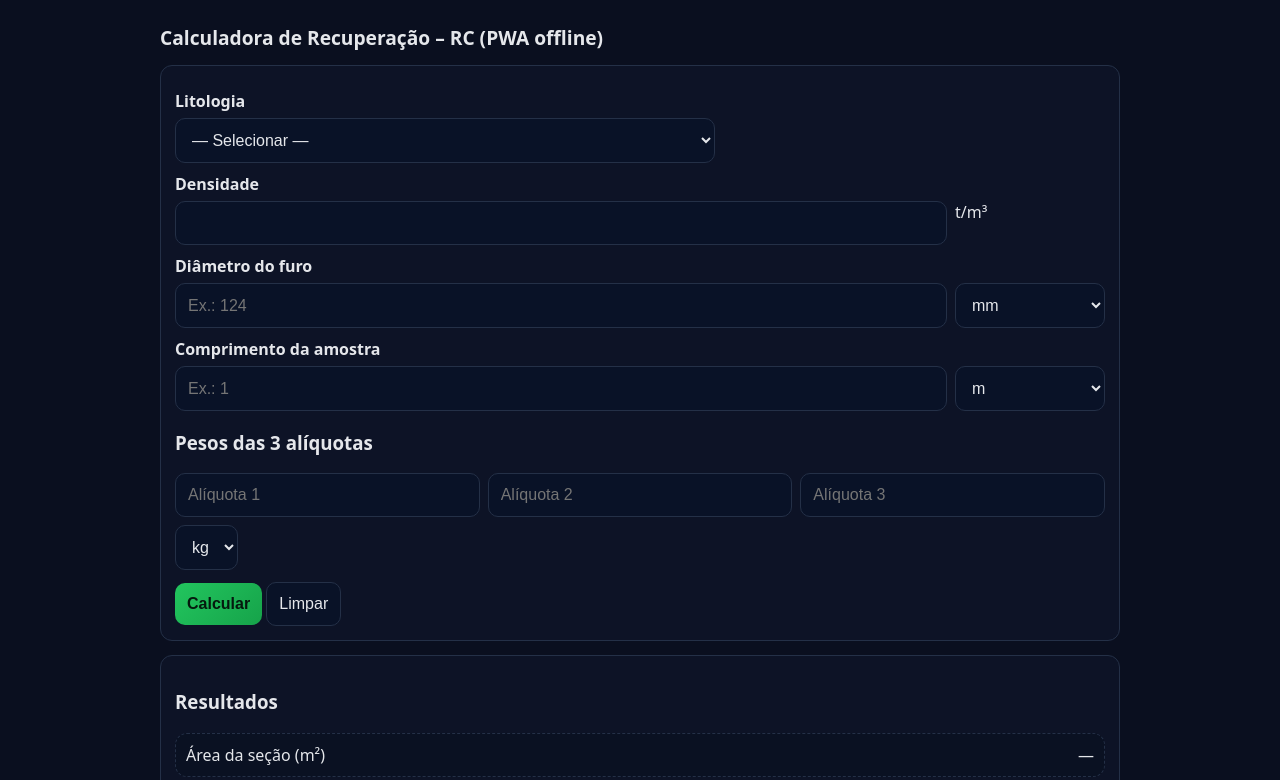
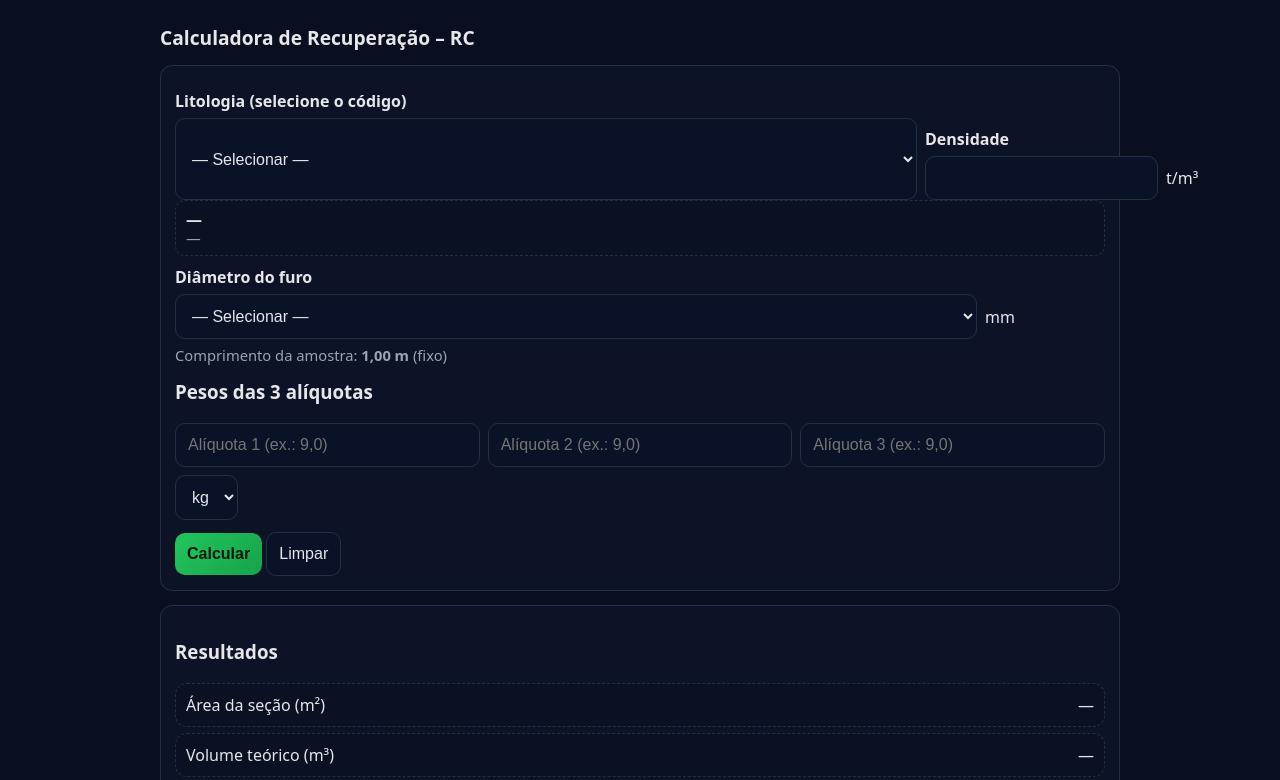
Before and after one commit to fabio4815/rc---pwa, a plain HTML site: page index.html in a window 1280 px wide. Both pictures are taken after a click on the button "Limpar". Shown: the top 780 px of the page. Drawn offline with Linux system fonts and the light colour scheme.

Commit message:
Add files via upload

```diff
--- a/index.html
+++ b/index.html
@@ -3,79 +3,90 @@
 <head>
 <meta charset="UTF-8" />
 <meta name="viewport" content="width=device-width, initial-scale=1" />
-<title>Calculadora RC – PWA</title>
-<link rel="manifest" href="manifest.webmanifest">
-<meta name="theme-color" content="#0a0f1f">
-<meta name="apple-mobile-web-app-capable" content="yes">
-<meta name="apple-mobile-web-app-status-bar-style" content="black">
-<link rel="apple-touch-icon" href="icons/icon-192.png">
+<title>Calculadora RC – Atualizada</title>
 <style>
-  body{margin:0;background:#0a0f1f;color:#e5e7eb;font-family:system-ui,-apple-system,Segoe UI,Roboto,Arial}
+  :root{--bg:#0a0f1f;--card:#0d1326;--ink:#e5e7eb;--muted:#9aa4b2;--line:#243047;--acc:#22c55e}
+  body{margin:0;background:var(--bg);color:var(--ink);font-family:system-ui,-apple-system,Segoe UI,Roboto,Arial}
   .wrap{max-width:960px;margin:0 auto;padding:16px}
   h1{font-size:1.2rem;margin:8px 0 14px}
-  .card{background:#0d1326;border:1px solid #243047;border-radius:12px;padding:14px;margin-bottom:14px}
+  .card{background:var(--card);border:1px solid var(--line);border-radius:12px;padding:14px;margin-bottom:14px}
   label{display:block;font-weight:600;margin:10px 0 6px}
-  .row{display:grid;grid-template-columns:1fr 150px;gap:8px}
-  input,select,button{padding:12px;border-radius:10px;border:1px solid #243047;background:#091227;color:#e5e7eb;font-size:1rem}
-  button.primary{background:linear-gradient(135deg,#22c55e,#16a34a);border:none;color:#05190e;font-weight:800}
-  .grid{display:grid;grid-template-columns:1fr 1fr;gap:10px}
-  @media (max-width:800px){.grid{grid-template-columns:1fr} .row{grid-template-columns:1fr 130px}}
-  .item{display:flex;justify-content:space-between;align-items:baseline;border:1px dashed #243047;border-radius:12px;padding:10px;background:#0a1122;margin-top:6px}
-  .big{font-size:1.7rem;color:#22c55e;font-weight:900}
+  .row{display:grid;grid-template-columns:1fr 180px;gap:8px}
+  input,select,button{padding:12px;border-radius:10px;border:1px solid var(--line);background:#091227;color:var(--ink);font-size:1rem}
+  button.primary{background:linear-gradient(135deg,var(--acc),#16a34a);border:none;color:#05190e;font-weight:800}
+  .item{display:flex;justify-content:space-between;align-items:baseline;border:1px dashed var(--line);border-radius:12px;padding:10px;background:#0a1122;margin-top:6px}
+  .big{font-size:1.7rem;color:var(--acc);font-weight:900}
   .warn{color:#f59e0b;font-size:.92rem;margin-top:6px}
+  .muted{color:var(--muted);font-size:.92rem}
   .grid3{display:grid;grid-template-columns:1fr 1fr 1fr;gap:8px}
-  @media (max-width:800px){.grid3{grid-template-columns:1fr}}
+  @media (max-width:800px){
+    .row{grid-template-columns:1fr 150px}
+    .grid3{grid-template-columns:1fr}
+  }
+  .litho-info{border:1px dashed var(--line);background:#0a1122;border-radius:10px;padding:8px 10px;line-height:1.25}
+  .l1{font-weight:600}
+  .l2{color:var(--muted);font-size:.92rem}
 </style>
 </head>
 <body>
 <div class="wrap">
-  <h1>Calculadora de Recuperação – RC (PWA offline)</h1>
+  <h1>Calculadora de Recuperação – RC</h1>
+
   <div class="card">
-    <label for="litho">Litologia</label>
-    <select id="litho" onchange="applyPreset(); computeIfReady();">
-      <option value="">— Selecionar —</option>
-      <option value="CAF">Canga Ferruginosa (CAF)</option>
-      <option value="CAN">Canga Detrítica (CAN)</option>
-      <option value="HC_HGOC">Hematita Compacta / Hematita Goethítica Compacta (HC / HGOC)</option>
-      <option value="HF">Hematita Friável (HF)</option>
-      <option value="HMN_HGOF">Hematita Manganesífera / Hematita Goethítica Friável (HMN / HGOF)</option>
-      <option value="JPF">Jaspilito Friável (JPF)</option>
-      <option value="JPC">Jaspilito Compacto (JPC)</option>
-      <option value="MET_INT">Metavulcânicas Intemperizada</option>
-      <option value="MET_FRE">Metavulcânica Fresca</option>
-    </select>
-
-    <label for="rho">Densidade</label>
+    <label for="litho">Litologia (selecione o código)</label>
     <div class="row">
-      <input id="rho" readonly>
-      <span>t/m³</span>
+      <select id="litho" onchange="applyPreset(); computeIfReady(); updateLithoInfo();">
+        <option value="">— Selecionar —</option>
+        <option value="CAF">CAF</option>
+        <option value="CAN">CAN</option>
+        <option value="HC_HGOC">HC / HGOC</option>
+        <option value="HF">HF</option>
+        <option value="HMN_HGOF">HMN / HGOF</option>
+        <option value="JPF">JPF</option>
+        <option value="JPC">JPC</option>
+        <option value="MET_INT">MET-INT</option>
+        <option value="MET_FRE">MET-FRE</option>
+      </select>
+      <div>
+        <label for="rho">Densidade</label>
+        <div class="row" style="grid-template-columns:1fr 70px">
+          <input id="rho" readonly>
+          <span style="align-self:center">t/m³</span>
+        </div>
+      </div>
+    </div>
+    <div class="litho-info" id="lithoInfo">
+      <div class="l1">—</div>
+      <div class="l2">—</div>
     </div>
 
     <label for="diam">Diâmetro do furo</label>
-    <div class="row">
-      <input id="diam" inputmode="decimal" placeholder="Ex.: 124" oninput="computeIfReady();">
-      <select id="diamUnit" onchange="computeIfReady();">
-        <option value="mm" selected>mm</option>
-        <option value="inch">pol (")</option>
-        <option value="m">m</option>
+    <div class="row" style="grid-template-columns:1fr 120px">
+      <select id="diam" onchange="computeIfReady();">
+        <option value="">— Selecionar —</option>
+        <option>101</option>
+        <option>114</option>
+        <option>121</option>
+        <option>127</option>
+        <option>130</option>
+        <option>136</option>
+        <option>138</option>
+        <option>140</option>
+        <option>146</option>
+        <option>178</option>
       </select>
+      <span style="align-self:center">mm</span>
     </div>
 
-    <label for="len">Comprimento da amostra</label>
-    <div class="row">
-      <input id="len" inputmode="decimal" placeholder="Ex.: 1" oninput="computeIfReady();">
-      <select id="lenUnit" onchange="computeIfReady();">
-        <option value="m" selected>m</option>
-        <option value="cm">cm</option>
-        <option value="ft">pés</option>
-      </select>
+    <div class="muted" style="margin-top:6px">
+      Comprimento da amostra: <b>1,00 m</b> (fixo)
     </div>
 
-    <h3>Pesos das 3 alíquotas</h3>
+    <h3 style="margin-top:14px">Pesos das 3 alíquotas</h3>
     <div class="grid3">
-      <input id="mass1" inputmode="decimal" placeholder="Alíquota 1" oninput="computeIfReady();">
-      <input id="mass2" inputmode="decimal" placeholder="Alíquota 2" oninput="computeIfReady();">
-      <input id="mass3" inputmode="decimal" placeholder="Alíquota 3" oninput="computeIfReady();">
+      <input id="mass1" inputmode="decimal" placeholder="Alíquota 1 (ex.: 9,0)" oninput="computeIfReady();">
+      <input id="mass2" inputmode="decimal" placeholder="Alíquota 2 (ex.: 9,0)" oninput="computeIfReady();">
+      <input id="mass3" inputmode="decimal" placeholder="Alíquota 3 (ex.: 9,0)" oninput="computeIfReady();">
     </div>
     <select id="massUnit" onchange="computeIfReady();" style="margin-top:8px">
       <option value="kg" selected>kg</option>
@@ -115,6 +126,30 @@ const PRESETS = {
   MET_FRE: 2.75
 };
 
+const NAMES = {
+  CAF: ["Canga Ferruginosa", "CAF"],
+  CAN: ["Canga Detrítica", "CAN"],
+  HC_HGOC: ["Hematita Compacta e Hematita Goethítica Compacta", "HC e HGOC"],
+  HF: ["Hematita Friável", "HF"],
+  HMN_HGOF: ["Hematita Manganesífera e Hematita Goethítica Friável", "HMN e HGOF"],
+  JPF: ["Jaspilito Friável", "JPF"],
+  JPC: ["Jaspilito Compacto", "JPC"],
+  MET_INT: ["Metavulcânicas Intemperizada", "MET-INT"],
+  MET_FRE: ["Metavulcânica Fresca", "MET-FRE"]
+};
+
+function updateLithoInfo(){
+  const k = document.getElementById('litho').value;
+  const box = document.getElementById('lithoInfo');
+  if(NAMES[k]){
+    box.querySelector('.l1').textContent = NAMES[k][0];
+    box.querySelector('.l2').textContent = NAMES[k][1] + " • densidade " + PRESETS[k].toFixed(2).replace('.',',') + " t/m³";
+  }else{
+    box.querySelector('.l1').textContent = "—";
+    box.querySelector('.l2').textContent = "—";
+  }
+}
+
 function applyPreset(){
   const k=document.getElementById('litho').value;
   if(PRESETS[k]){
@@ -122,58 +157,69 @@ function applyPreset(){
   } else document.getElementById('rho').value="";
 }
 
-function toMeters(x,u){x=+x;if(u==='mm')return x/1000;if(u==='inch')return x*0.0254;if(u==='m')return x;return NaN;}
-function lenToMeters(x,u){x=+x;if(u==='m')return x;if(u==='cm')return x/100;if(u==='ft')return x*0.3048;return NaN;}
-function massToKg(x,u){x=+x;if(u==='kg')return x;if(u==='t')return x*1000;if(u==='g')return x/1000;if(u==='lb')return x*0.45359237;return NaN;}
+function toMetersFromMM(mm){ return (+mm)/1000; }
+function massToKg(x,u){ x=+x; if(u==='kg')return x; if(u==='t')return x*1000; if(u==='g')return x/1000; if(u==='lb')return x*0.45359237; return NaN; }
 
 function computeIfReady(force){
   const warn=document.getElementById('warn'); warn.style.display='none';
   const get = id => (document.getElementById(id).value||'').replace(',','.');
-  let d=parseFloat(get('diam'));
-  let L=parseFloat(get('len'));
-  let ro=parseFloat(document.getElementById('rho').value);
-  let m1=parseFloat(get('mass1'));
-  let m2=parseFloat(get('mass2'));
-  let m3=parseFloat(get('mass3'));
-  let du=document.getElementById('diamUnit').value;
-  let Lu=document.getElementById('lenUnit').value;
-  let mu=document.getElementById('massUnit').value;
+
+  let dmm = parseFloat(get('diam'));
+  let ro  = parseFloat(document.getElementById('rho').value);
+  let m1  = parseFloat(get('mass1'));
+  let m2  = parseFloat(get('mass2'));
+  let m3  = parseFloat(get('mass3'));
+  let mu  = document.getElementById('massUnit').value;
+
   let missing=[];
-  if(!(d>0))missing.push("diâmetro");
-  if(!(L>0))missing.push("comprimento");
-  if(!(ro>0))missing.push("densidade");
-  if(!(m1>0))missing.push("aliq1");
-  if(!(m2>0))missing.push("aliq2");
-  if(!(m3>0))missing.push("aliq3");
-  if(missing.length){if(force){warn.textContent="Preencha: "+missing.join(", ");warn.style.display='block';} return;}
-  let d_m=toMeters(d,du), L_m=lenToMeters(L,Lu);
-  let area=Math.PI*Math.pow(d_m/2,2);
-  let vol=area*L_m;
-  let mteo=vol*(ro*1000); // ro em t/m³ → kg/m³
-  let mrec=massToKg(m1,mu)+massToKg(m2,mu)+massToKg(m3,mu);
-  let rec=(mrec/mteo)*100;
-  document.getElementById('area').textContent=area.toFixed(6);
-  document.getElementById('vol').textContent=vol.toFixed(6);
-  document.getElementById('mteo').textContent=mteo.toFixed(2);
-  document.getElementById('mrec').textContent=mrec.toFixed(2);
-  document.getElementById('rec').textContent=rec.toFixed(1)+" %";
+  if(!(dmm>0)) missing.push("diâmetro");
+  if(!(ro>0))  missing.push("densidade");
+  if(!(m1>0))  missing.push("aliq1");
+  if(!(m2>0))  missing.push("aliq2");
+  if(!(m3>0))  missing.push("aliq3");
+
+  if(missing.length){
+    if(force){
+      warn.textContent="Preencha: "+missing.join(", ");
+      warn.style.display='block';
+    }
+    setOut('—','—','—','—','—');
+    return;
+  }
+
+  // L = 1 m fixo
+  let d_m = toMetersFromMM(dmm);
+  let L_m = 1.0;
+  let area = Math.PI*Math.pow(d_m/2,2);
+  let vol  = area*L_m;
+  let mteo = vol*(ro*1000);
+  let mrec = massToKg(m1,mu)+massToKg(m2,mu)+massToKg(m3,mu);
+  let rec  = (mrec/mteo)*100;
+
+  setOut(area, vol, mteo, mrec, rec);
+}
+
+function setOut(area, vol, mteo, mrec, rec){
+  const fmt = (x,d=6)=> isFinite(x)? x.toFixed(d) : '—';
+  document.getElementById('area').textContent = fmt(area,6);
+  document.getElementById('vol').textContent  = fmt(vol,6);
+  document.getElementById('mteo').textContent = isFinite(mteo)? mteo.toFixed(2) : '—';
+  document.getElementById('mrec').textContent = isFinite(mrec)? mrec.toFixed(2) : '—';
+  document.getElementById('rec').textContent  = isFinite(rec)? rec.toFixed(1) + " %" : '—';
 }
 
 function resetAll(){
   document.getElementById('litho').value="";
   document.getElementById('rho').value="";
   document.getElementById('diam').value="";
-  document.getElementById('len').value="";
   document.getElementById('mass1').value="";
   document.getElementById('mass2').value="";
   document.getElementById('mass3').value="";
-  document.getElementById('area').textContent="—";
-  document.getElementById('vol').textContent="—";
-  document.getElementById('mteo').textContent="—";
-  document.getElementById('mrec').textContent="—";
-  document.getElementById('rec').textContent="—";
+  updateLithoInfo();
+  setOut('—','—','—','—','—');
 }
+
+(function(){ updateLithoInfo(); })();
 </script>
-<script>if('serviceWorker' in navigator){window.addEventListener('load',()=>{navigator.serviceWorker.register('./service-worker.js');});}</script>
 </body>
 </html>
```
Also changed, not shown: service-worker.js (+8 -4 lines), manifest.webmanifest.
